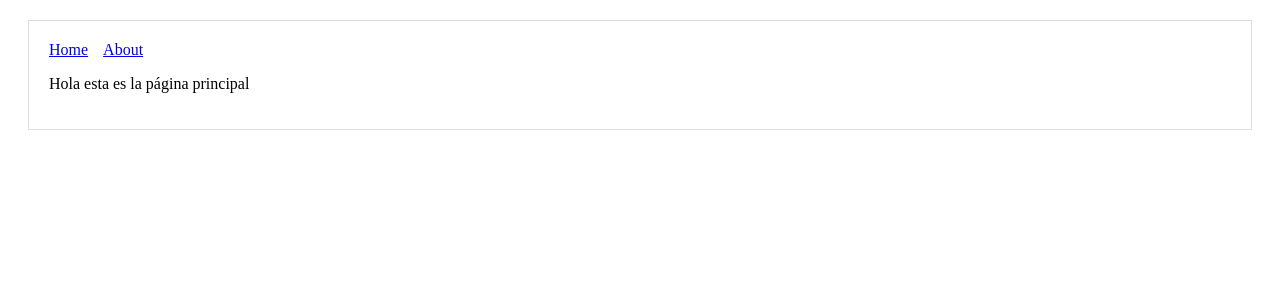
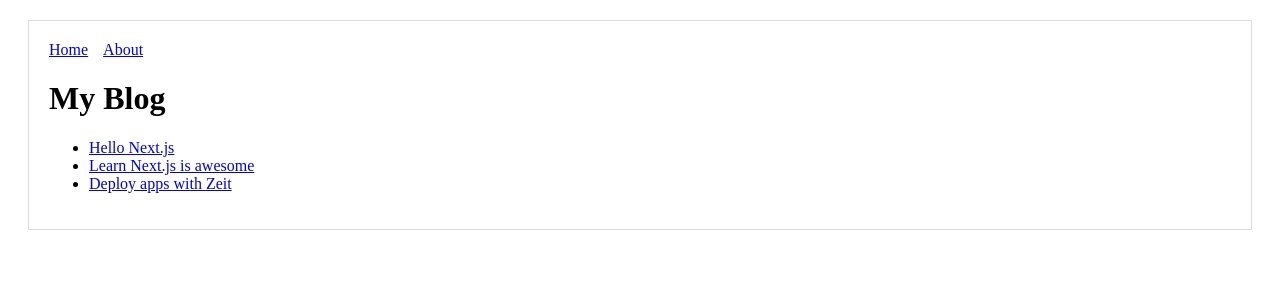
Before and after one commit to MissyM/learnnext.js, a Next.js app: page / in a window 1280 px wide. Shown: the top 300 px of the page. Built offline with nearby package versions, Linux system fonts and the light colour scheme.

Commit message:
Create the post page

```diff
--- a/comps/Layout.js
+++ b/comps/Layout.js
@@ -8,9 +8,9 @@
 
 const Layout = (props) => (
   <div style={layoutStyle}>
-  <Header />
-  {props.children}
-</div>
+    <Header />
+    {props.children}
+  </div>
 )
 
 export default  Layout
--- a/pages/index.js
+++ b/pages/index.js
@@ -1,9 +1,21 @@
 import Layout from '../comps/Layout.js'
+import Link from 'next/link'
+
+const PostLink = (props) => (
+  <li>
+     <Link href={`/post?title=${props.title}`/*Este es un query parameter*/}>
+      <a>{props.title}</a>
+     </Link>
+  </li>
+)
 
 export default () => (
-  <div>
-    <Layout>
-    <p>Hola esta es la página principal</p>
-    </Layout>
-  </div>
+  <Layout>
+    <h1>My Blog</h1>
+    <ul>
+      <PostLink title="Hello Next.js"/>
+      <PostLink title="Learn Next.js is awesome"/>
+      <PostLink title="Deploy apps with Zeit"/>
+    </ul>
+  </Layout>
 )
```
Also changed, not shown: pages/post.js (added, +8 -0 lines), 1 other file (tests, documents, lock files or other folders).
